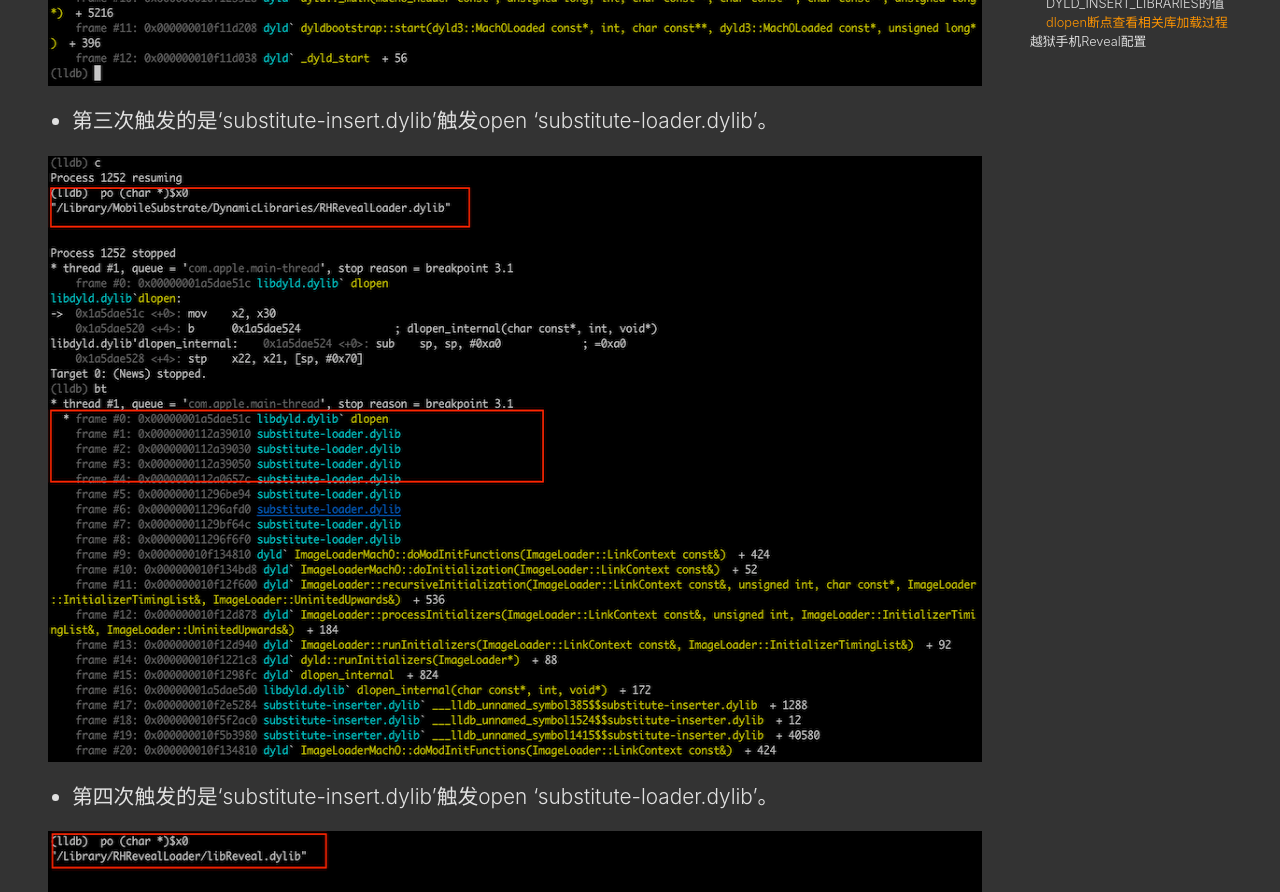
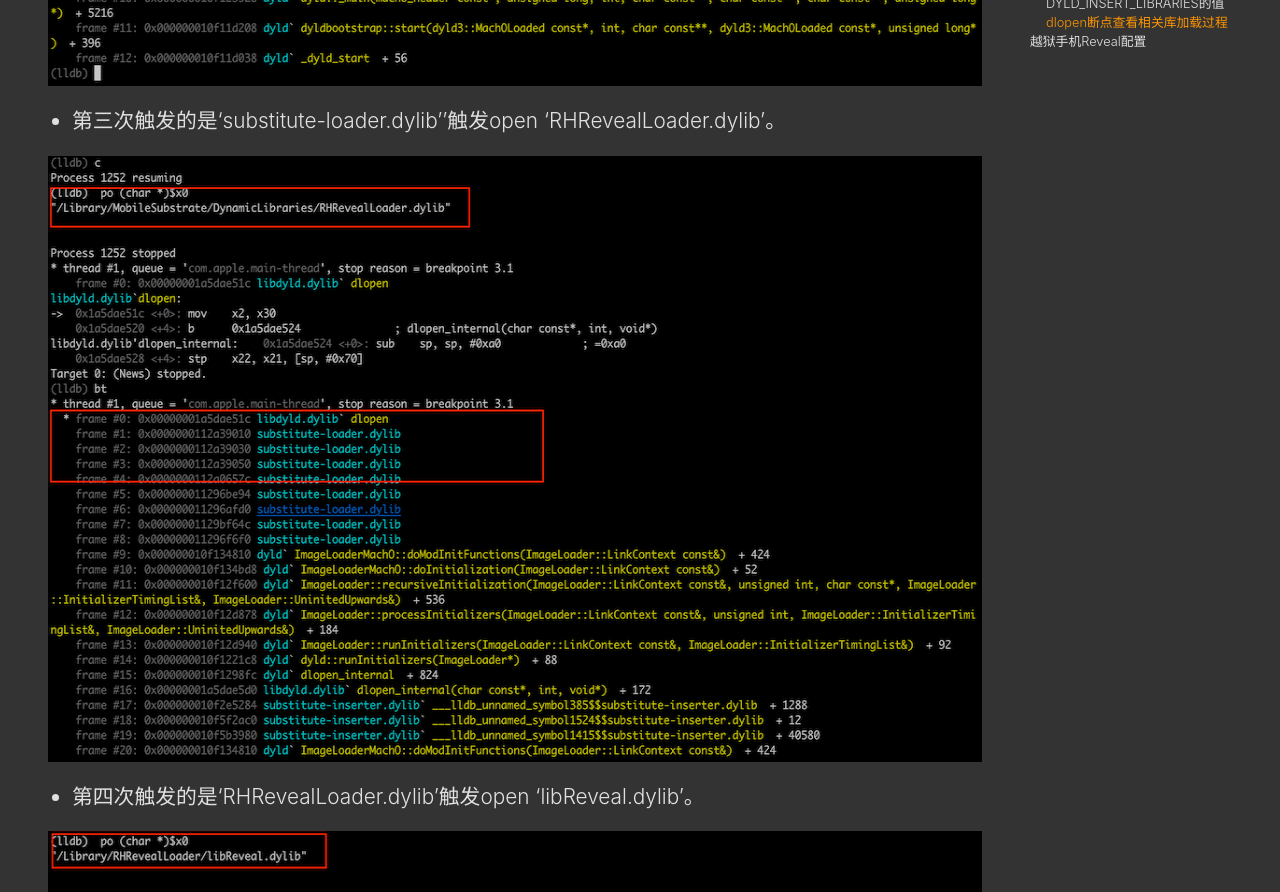
Before and after one commit to zhouYuBo/blog, a Jekyll site: the page built from _posts/2022-05-20-revealload.md, in a window 1280 px wide and 1400 px high, scrolled down 6599 px. Shown: the part 152-1044 px from the top of the window. Built offline with Jekyll 4.4.1, drawn with Linux system fonts in a browser that asks for light colours; nearby versions of some CDN libraries.

Commit message:
修改Reveal文字

```diff
--- a/_posts/2022-05-20-revealload.md
+++ b/_posts/2022-05-20-revealload.md
@@ -92,11 +92,11 @@ Reveal动态库加载流程如下图：
 
 <img src ="/assets/article/Revealsubload.png" width="1000" height="531" />
 
-* 第三次触发的是‘substitute-insert.dylib’触发open ‘substitute-loader.dylib’。
+* 第三次触发的是‘substitute-loader.dylib’’触发open ‘RHRevealLoader.dylib’。
 
 <img src ="/assets/article/RevealRloader.png" width="1000" height="606" />
 
-* 第四次触发的是‘substitute-insert.dylib’触发open ‘substitute-loader.dylib’。
+* 第四次触发的是‘RHRevealLoader.dylib’触发open ‘libReveal.dylib’。
 
 <img src ="/assets/article/ReveallibR.png" width="1000" height="568" />
 ## 越狱手机Reveal配置
```
